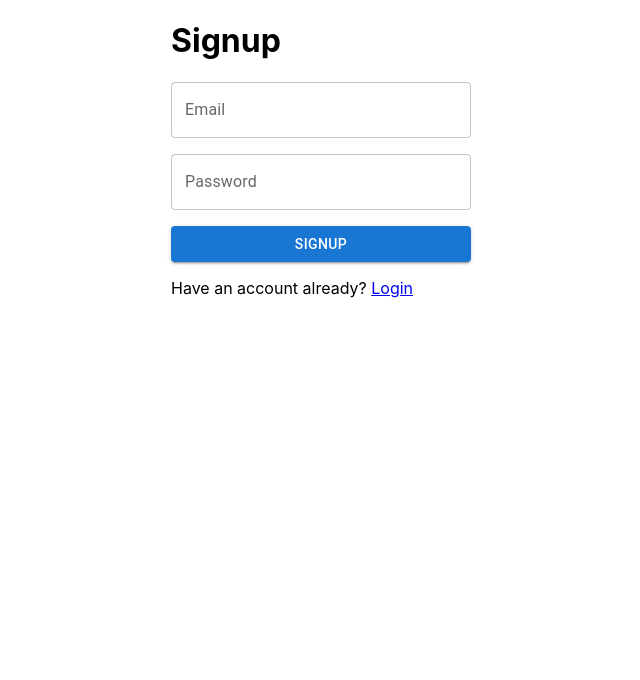
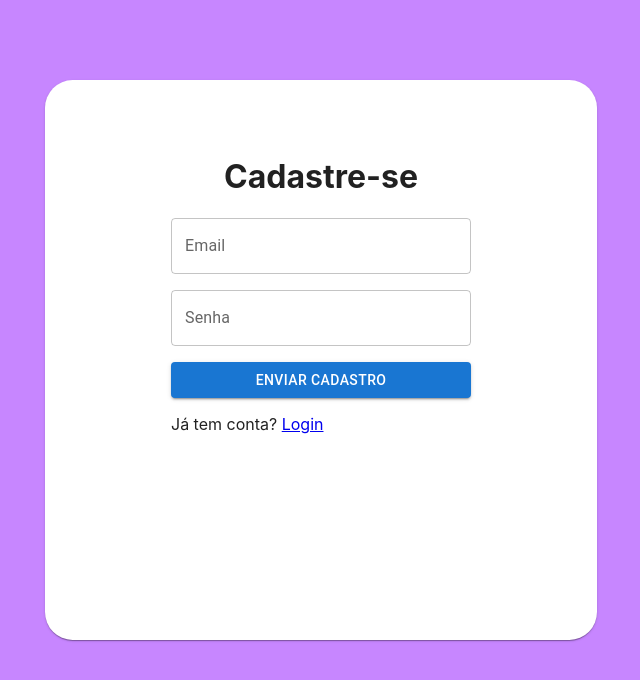
Before and after one commit to jacksonmmartins/E-commerce-Shoes-Store, a React (Create React App) app: page /signup in a window 1280 px wide. Shown: the top 680 px of the page, without its empty margins (319-959 px from the left). Built offline with nearby package versions, Linux system fonts and the light colour scheme; what realm-web would draw is missing.

Commit message:
correções de idioma e layout

```diff
--- a/package.json
+++ b/package.json
@@ -9,7 +9,10 @@
     "@testing-library/jest-dom": "^5.17.0",
     "@testing-library/react": "^13.4.0",
     "@testing-library/user-event": "^13.5.0",
+    "bootstrap": "^5.3.3",
+    "express": "^4.19.2",
     "react": "^18.2.0",
+    "react-bootstrap": "^2.10.3",
     "react-dom": "^18.2.0",
     "react-router-dom": "^6.21.2",
     "react-scripts": "5.0.1",
--- a/src/index.css
+++ b/src/index.css
@@ -11,3 +11,11 @@ code {
   font-family: source-code-pro, Menlo, Monaco, Consolas, 'Courier New',
     monospace;
 }
+
+/*definindo cor de fundo padrão e mantendo em 100 por cento o height para colar o footer la em baixo*/
+html,
+body,
+#root {
+  background-color: #c786ff;
+  height: 100%;
+}
--- a/src/pages/Login.page.js
+++ b/src/pages/Login.page.js
@@ -1,68 +1,57 @@
+import styles from './Login.page.module.css'
+
+import * as React from 'react';
+import Container from '@mui/material/Container';
+import { Card } from '@mui/material';
+
 import { Button, TextField } from "@mui/material";
 import { useContext, useEffect, useState } from "react";
 import { Link, useLocation, useNavigate } from "react-router-dom";
 import { UserContext } from "../pages/contexts/user.context";
 
-const Login = () => {
+
+export default function Login() {
+
     const navigate = useNavigate();
     const location = useLocation();
-
- // We are consuming our user-management context to
- // get & set the user details here
     const { user, fetchUser, emailPasswordLogin } = useContext(UserContext);
 
- // We are using React's "useState" hook to keep track
- //  of the form values.
     const [form, setForm] = useState({
       email: "",
       password: ""
     });
 
- // This function will be called whenever the user edits the form.
     const onFormInputChange = (event) => {
       const { name, value } = event.target;
       setForm({ ...form, [name]: value });
     };
 
- // This function will redirect the user to the
- // appropriate page once the authentication is done.
     const redirectNow = () => {
       const redirectTo = location.search.replace("?redirectTo=", "");
       navigate(redirectTo ? redirectTo : "/");
     }
 
- // Once a user logs in to our app, we don’t want to ask them for their
- // credentials again every time the user refreshes or revisits our app,
- // so we are checking if the user is already logged in and
- // if so we are redirecting the user to the home page.
- // Otherwise we will do nothing and let the user to login.
     const loadUser = async () => {
       if (!user) {
         const fetchedUser = await fetchUser();
         if (fetchedUser) {
-       // Redirecting them once fetched.
           redirectNow();
         }
       }
     }
 
- // This useEffect will run only once when the component is mounted.
- // Hence this is helping us in verifying whether the user is already logged in
- // or not.
     useEffect(() => {
       loadUser(); // eslint-disable-next-line react-hooks/exhaustive-deps
     }, []);
 
- // This function gets fired when the user clicks on the "Login" button.
     const onSubmit = async (event) => {
       try {
-     // Here we are passing user details to our emailPasswordLogin
-     // function that we imported from our realm/authentication.js
-     // to validate the user credentials and log in the user into our App.
+
         const user = await emailPasswordLogin(form.email, form.password);
         if (user) {
           redirectNow();
         }
+
       } catch (error) {
           if (error.statusCode === 401) {
              alert("Usuário ou senha invalidos. Tente novamente!");
@@ -73,8 +62,18 @@ const Login = () => {
       }
     };
 
- return <form style={{ display: "flex", flexDirection: "column", maxWidth: "300px", margin: "auto" }}>
-   <h1>Login</h1>
+  return (
+    <Container maxWidth="sm" >
+
+    <Card sx={{
+      bgcolor: 'white',
+      height: '70vh',
+      borderRadius: '5%',
+      marginTop: '10vh',
+      }}
+    >
+      <form style={{ display: "flex", flexDirection: "column", maxWidth: "300px", margin: "auto", marginTop: '7vh' }}>
+        <h1 className={styles.title}>Login</h1>
       <TextField
           label="Email"
           type="email"
@@ -93,15 +92,17 @@ const Login = () => {
           onChange={onFormInputChange}
           style={{ marginBottom: "1rem" }}
        />
+
         <Button variant="contained" color="primary" onClick={onSubmit}>
           Login
         </Button>
+
+
         <p>Não tem um conta ainda? <Link to="/signup">Criar Conta</Link></p>
-   <h2>
-    Acesse também meu GitHub de projetos:
-    https://github.com/jacksonmmartins
-   </h2>
+
       </form>
+    </Card>
+
+    </Container>
+  );
 }
-
-export default Login;
--- /dev/null
+++ b/src/pages/Login.page.module.css
@@ -0,0 +1,8 @@
+.title {
+   text-align: center;
+   color: black;
+}
+
+.newaccount {
+    text-decoration: nome;
+}
--- a/src/pages/Signup.page.js
+++ b/src/pages/Signup.page.js
@@ -1,7 +1,13 @@
+import * as React from 'react';
+import Container from '@mui/material/Container';
+import { Card } from '@mui/material';
+
 import { Button, TextField } from "@mui/material";
 import { useContext, useState } from "react";
 import { Link, useLocation, useNavigate } from "react-router-dom";
 import { UserContext } from "../pages/contexts/user.context";
+
+import styles from './Signup.page.module.css'
 
   const Signup = () => {
     const navigate = useNavigate();
@@ -39,8 +45,18 @@ const Signup = () => {
       }
     };
 
- return <form style={{ display: "flex", flexDirection: "column", maxWidth: "300px", margin: "auto" }}>
-   <h1>Signup</h1>
+  return (
+    <Container maxWidth="sm" >
+
+    <Card sx={{
+      bgcolor: 'white',
+      height: '70vh',
+      borderRadius: '5%',
+      marginTop: '10vh',
+      }}
+    >
+      <form style={{ display: "flex", flexDirection: "column", maxWidth: "300px", margin: "auto", marginTop: '7vh' }}>
+        <h1 className={styles.title}>Cadastre-se</h1>
         <TextField
      label="Email"
      type="email"
@@ -51,19 +67,25 @@ const Signup = () => {
      style={{ marginBottom: "1rem" }}
    />
          <TextField
-     label="Password"
-     type="password"
+     label="Senha"
+     type="Senha"
      variant="outlined"
-     name="password"
+     name="Senha"
      value={form.password}
      onInput={onFormInputChange}
      style={{ marginBottom: "1rem" }}
    />
+
 <Button variant="contained" color="primary" onClick={onSubmit}>
-     Signup
+     Enviar Cadastro
    </Button>
-   <p>Have an account already? <Link to="/login">Login</Link></p>
+        <p>Já tem conta? <Link to="/login">Login</Link></p>
       </form>
+    </Card>
+
+
+    </Container>
+  );
 }
 
 export default Signup;
--- /dev/null
+++ b/src/pages/Signup.page.module.css
@@ -0,0 +1,3 @@
+.title {
+    text-align: center;
+ }
```
Also changed, not shown: src/pages/login.edit.js (added, +69 -0 lines), 1 other file (tests, documents, lock files or other folders). Lines whose indentation alone changed are shown as unchanged.
